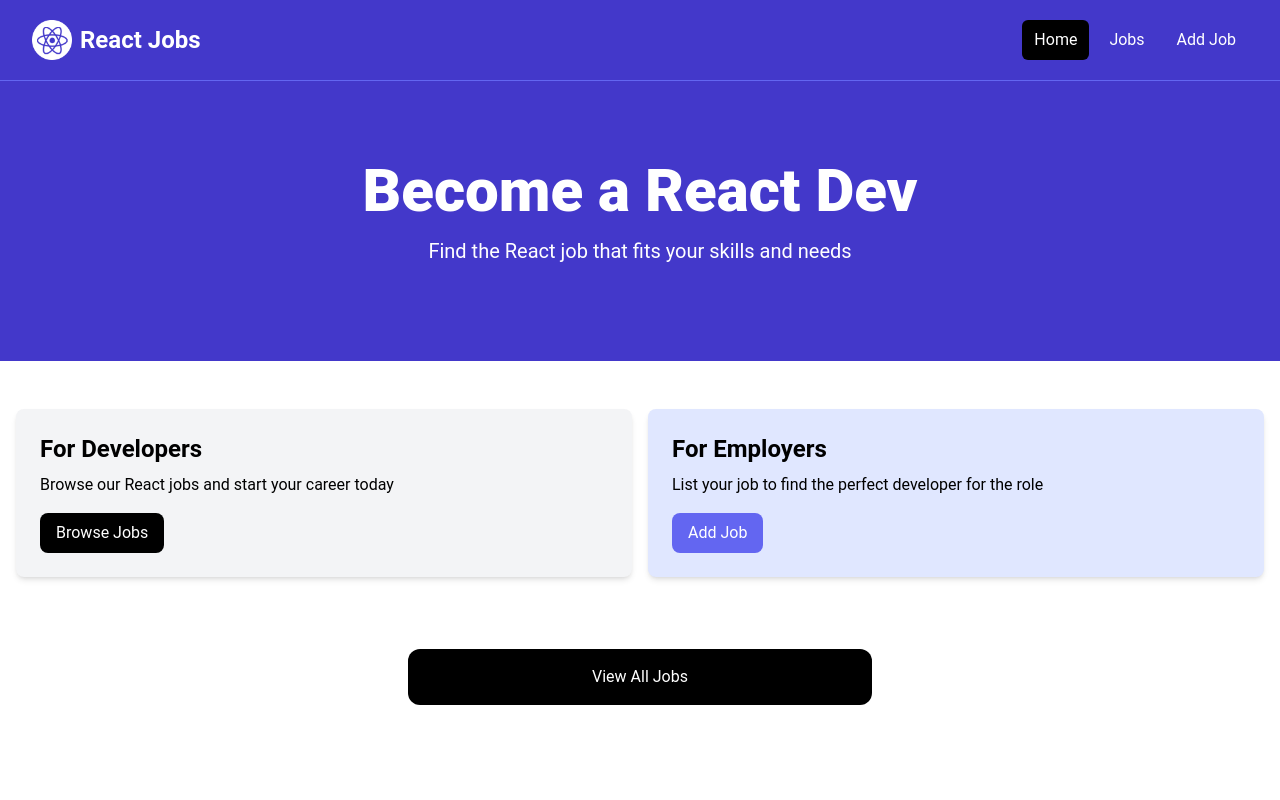
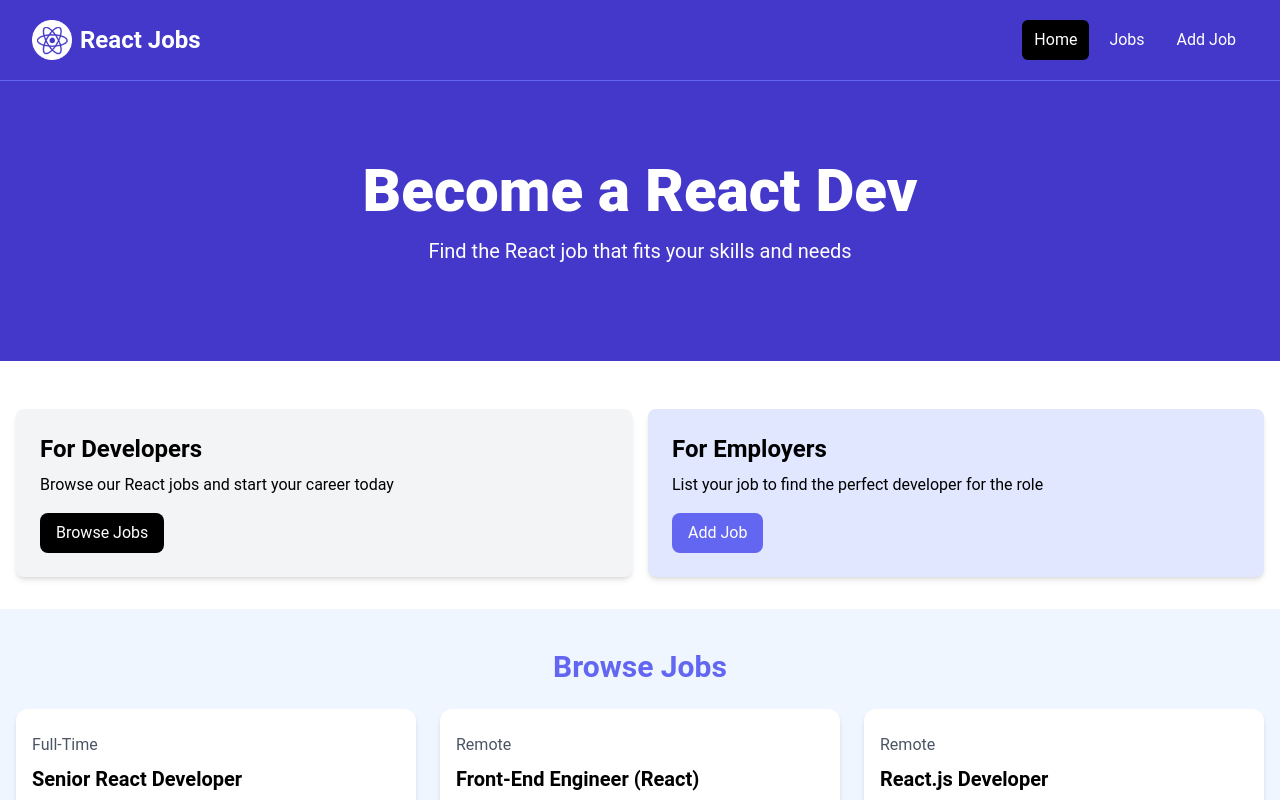
Before and after one commit to asilov/react-jobs, a React (Vite) app: page / in a window 1280 px wide. Shown: the top 800 px of the page. Built offline with nearby package versions, Linux system fonts and the light colour scheme.

Commit message:
Import jobs json file to component

```diff
--- a/src/App.jsx
+++ b/src/App.jsx
@@ -1,7 +1,7 @@
-import React from 'react'
 import Navbar from './components/Navbar'
 import Hero from './components/Hero'
 import HomeCards from './components/HomeCards'
+import JobListings from './components/JobListings'
 
 const App = () => {
 	return (
@@ -9,7 +9,7 @@ const App = () => {
 			<Navbar />
 			<Hero />
 			<HomeCards />
-
+			<JobListings />
 
 			<section className='m-auto max-w-lg my-10 px-6'>
 				<a
--- a/src/components/JobListings.jsx
+++ b/src/components/JobListings.jsx
@@ -1,4 +1,4 @@
-import React from 'react'
+import jobs from '../jobs.json'
 
 const JobListings = () => {
   return (
```
